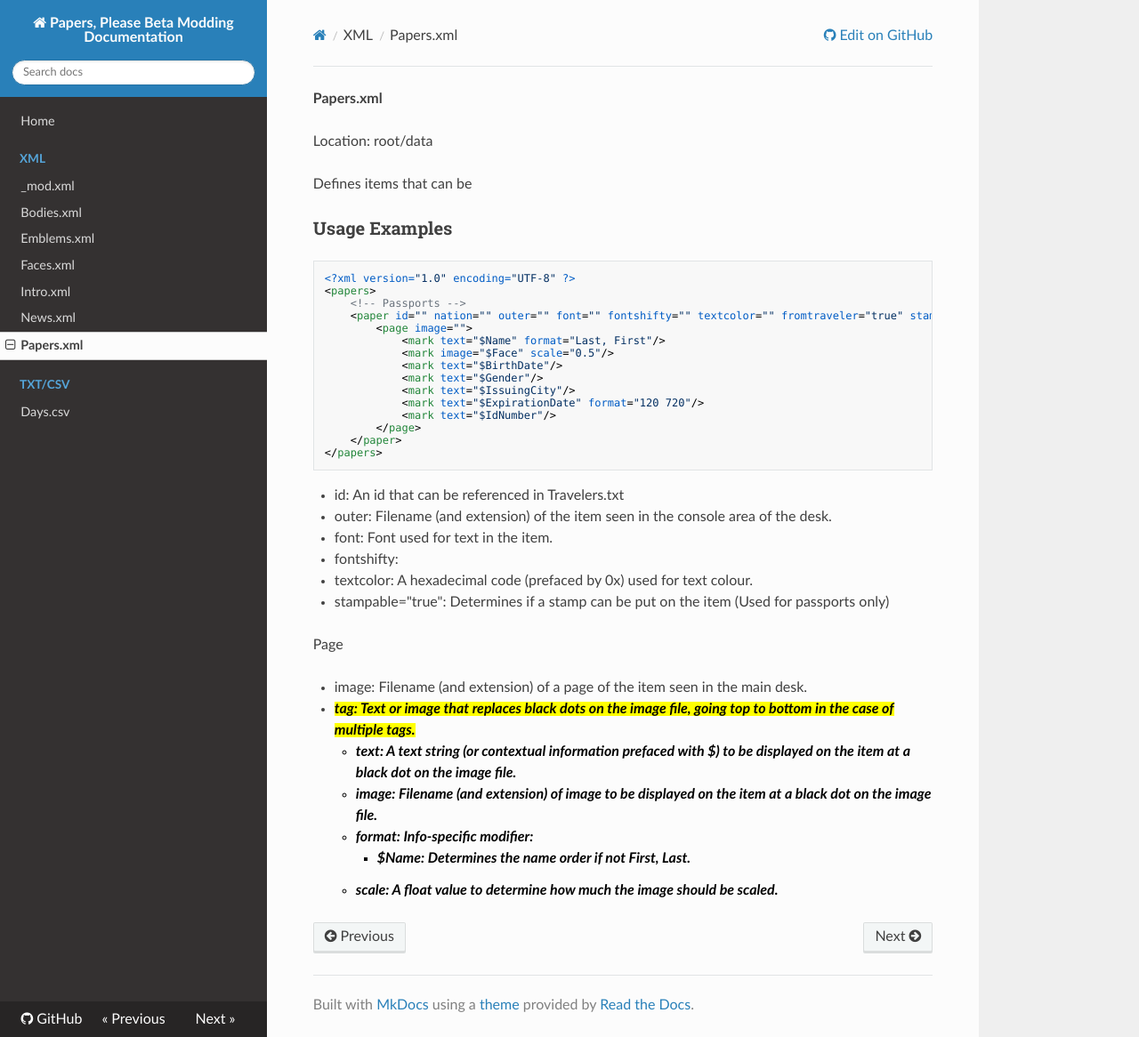
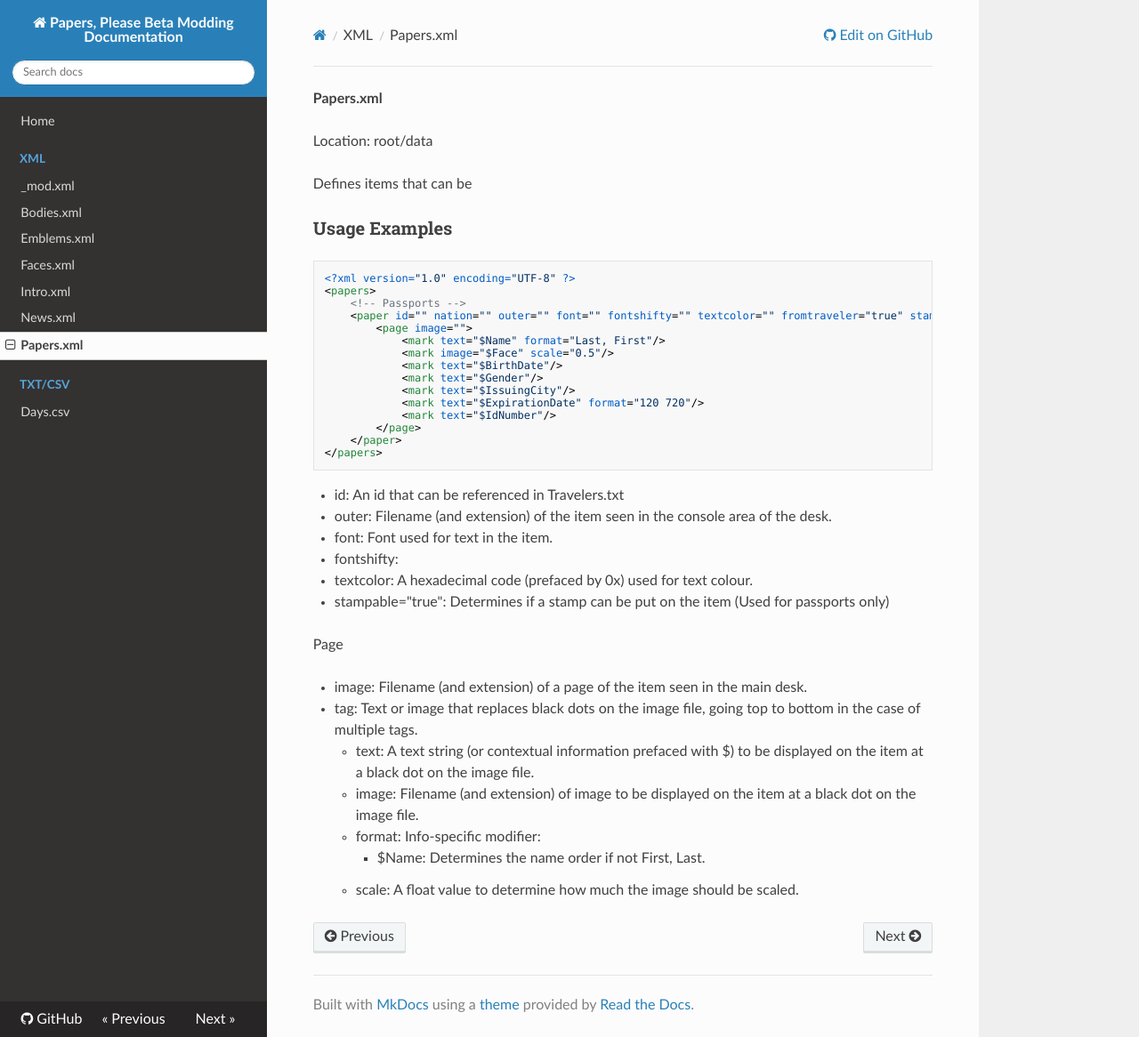
Before and after one commit to marinesciencedude/PapersPleaseModdingDoc, an MkDocs documentation site: the page built from docs/xml/Papers.md, in a window 1280 px wide and 1166 px high. Shown: the whole window at 89% size. Built offline with MkDocs 1.6.1, drawn with Linux system fonts in a browser that asks for light colours; nearby versions of some CDN libraries.

```diff
--- a/docs/xml/Papers.md
+++ b/docs/xml/Papers.md
@@ -34,7 +34,7 @@ Defines items that can be
 Page
 
 * image: Filename (and extension) of a page of the item seen in the main desk.
-* <mark> tag: Text or image that replaces black dots on the image file, going top to bottom in the case of multiple tags.
+* tag: Text or image that replaces black dots on the image file, going top to bottom in the case of multiple tags.
 	* text: A text string (or contextual information prefaced with $) to be displayed on the item at a black dot on the image file.
 	* image: Filename (and extension) of image to be displayed on the item at a black dot on the image file.
 	* format: Info-specific modifier:
```
